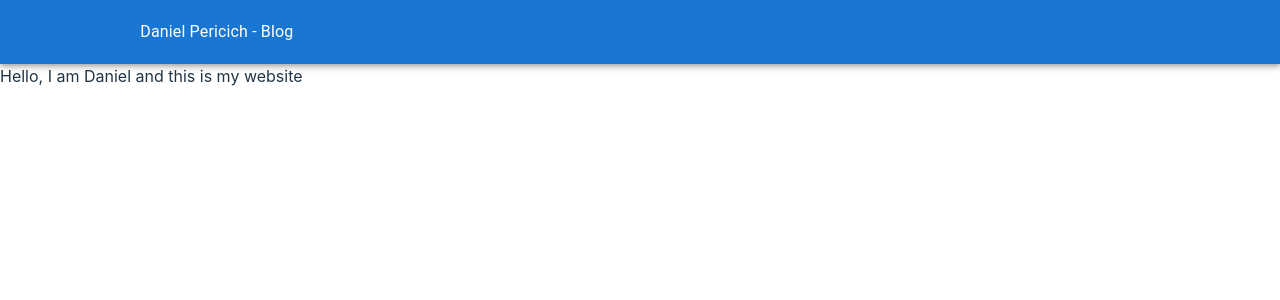
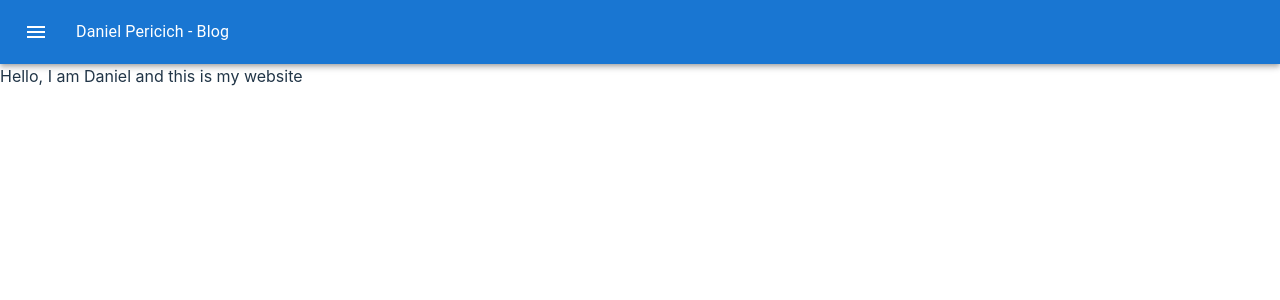
Before and after one commit to dpericich/Daniel-s-Blog, a React (Vite) app: page / in a window 1280 px wide. Shown: the top 300 px of the page. Built offline with nearby package versions, Linux system fonts and the light colour scheme.

Commit message:
cleaned up nav-drawer with correct links and component nesting

```diff
--- a/src/components/nav-drawer.tsx
+++ b/src/components/nav-drawer.tsx
@@ -1,5 +1,5 @@
 import { createElement } from 'react';
-import { List, ListItem, ListItemButton, ListItemIcon, ListItemText, Button, Drawer, Divider } from '@mui/material'
+import { List, ListItem, ListItemButton, ListItemIcon, ListItemText, Drawer, Divider, IconButton } from '@mui/material'
 import Box from '@mui/material/Box';
 import { Link } from 'react-router-dom';
 
@@ -9,6 +9,7 @@
 import CreateIcon from '@mui/icons-material/Create';
 import SchoolIcon from '@mui/icons-material/School';
 import PersonIcon from '@mui/icons-material/Person';
+import MenuIcon from '@mui/icons-material/Menu'
 
 import { useState } from "react";
 
@@ -56,7 +57,7 @@
         },
         {
             title: 'Contact',
-            link: '/contacat',
+            link: '/contact',
             icon: MailIcon
         },
     ]
@@ -65,39 +66,50 @@
         <Box sx={{ width: 250 }} role="presentation" onClick={() => toggleDrawer(false)}>
             <List>
                 {topListItems.map((item, index) => (
+                    <Link to={item.link}>
                         <ListItem key={item.title} disablePadding>
                             <ListItemButton>
                                 <ListItemIcon>
                                     {createElement(item.icon)}
                                 </ListItemIcon>
-                            <Link to={item.link}>
                                 <ListItemText primary={item.title} />
-                            </Link>
                             </ListItemButton>
                         </ListItem>
+                    </Link>
                 ))}
             </List>
             <Divider />
             <List>
                 {bottomListItems.map((item, index) => (
+                    <Link to={item.link}>
                         <ListItem key={item.title} disablePadding>
                             <ListItemButton>
                                 <ListItemIcon>
                                     {createElement(item.icon)}
                                 </ListItemIcon>
-                            <Link to={item.link}>
                                 <ListItemText primary={item.title} />
-                            </Link>
                             </ListItemButton>
                         </ListItem>
+                    </Link>
                 ))}
             </List>
-        </Box>
+        </Box >
     );
 
     return (
         <div>
-            <Button onClick={() => toggleDrawer(true)}>Open drawer</Button>
+            {/*  */}
+            <IconButton
+                size="large"
+                edge="start"
+                color="inherit"
+                aria-label="menu"
+                sx={{ mr: 2 }}
+                onClick={() => toggleDrawer(true)}
+            >
+                <MenuIcon />
+            </IconButton>
+            {/* <Button onClick={() => toggleDrawer(true)}>Open drawer</Button> */}
             <Drawer open={open} onClose={() => toggleDrawer(false)}>
                 {DrawerList}
             </Drawer>
```
Lines whose indentation alone changed are shown as unchanged.
